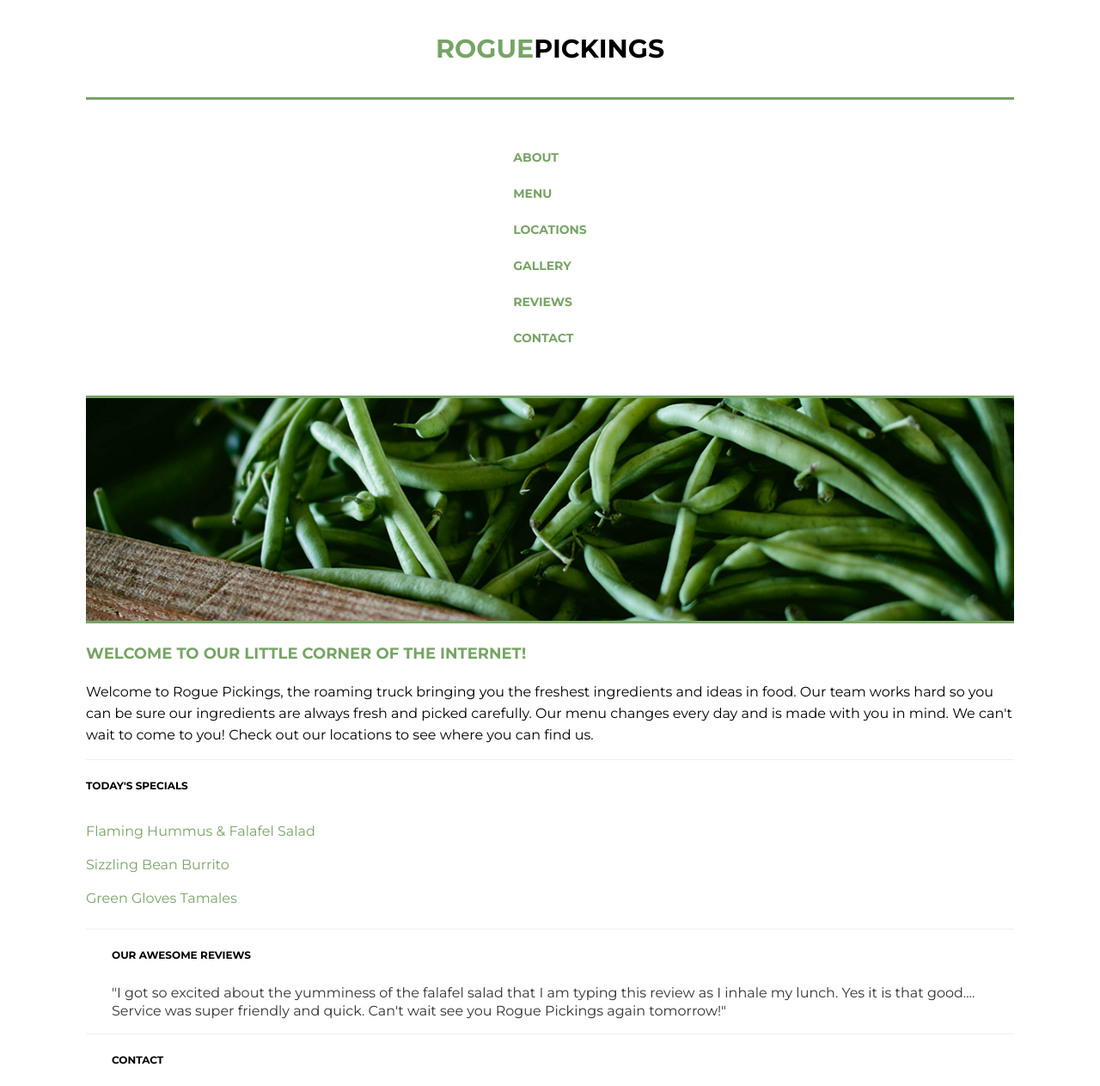
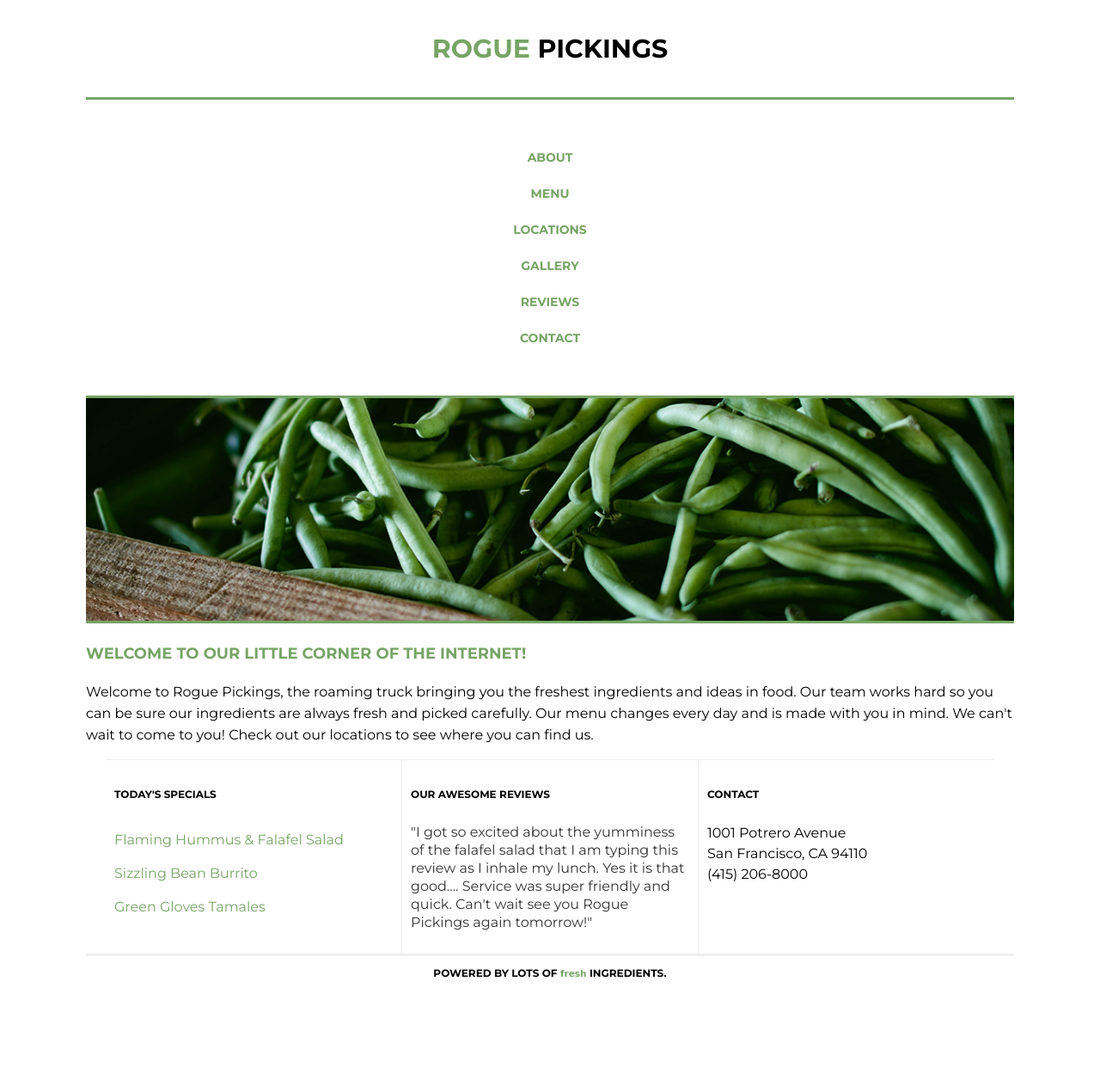
Before and after one commit to lindbergh27/flexbox-conversion, a plain HTML site: page index.html in a window 1280 px wide. Shown: the top 1263 px of the page at 86% size. After the commit the page ends 1151 px from the top, so only its background shows below. Drawn offline with Linux system fonts and the light colour scheme; a web font is replaced by a local one.

Commit message:
last css corrections

```diff
--- a/css/main.css
+++ b/css/main.css
@@ -46,7 +46,7 @@ h3 {
 p {
     font-size: .875em;
     line-height: 21px;
-    padding: 0 30px;
+    padding: 0 0px;
 }
 
 
@@ -64,9 +64,10 @@ header {
 header h1 {
     margin: 0;
     padding: 38px 0;
-    display: flex;
+    text-align: center;
+    /***display: flex;
     justify-content: center;
-    align-items: center;
+    align-items: center;***/
 }
 
 header h1 span {
@@ -89,6 +90,7 @@ header nav ul li {
     padding: 0 10px;
     line-height: 300%;
     list-style-type: none;
+    text-align: center;
     /**display: inline;**/
 }
 
@@ -163,7 +165,7 @@ header nav ul li a {
 
 .section-two h3,
 .section-three h3 {
-    padding: 10px 30px;
+    padding: 10px 0;
 }
 
 .menu {
@@ -205,3 +207,25 @@ footer span {
     color: #77a466;
     font-size: .875em;
 }
+
+@media (min-width:768px) {
+    /* Tablet styles here */
+    .bottom-section {
+        flex-flow: row nowrap;
+        justify-content: center;
+    }
+    .section-one,
+    .section-two,
+    .section-three {
+        width: 30%;
+        padding: 10px;
+    }
+    .section-two {
+        border-left: 1px solid #eee;
+        border-right: 1px solid #eee;
+    }
+}
+
+@media (min-width:1200px) {
+    /* Desktop styles here */
+}
```
